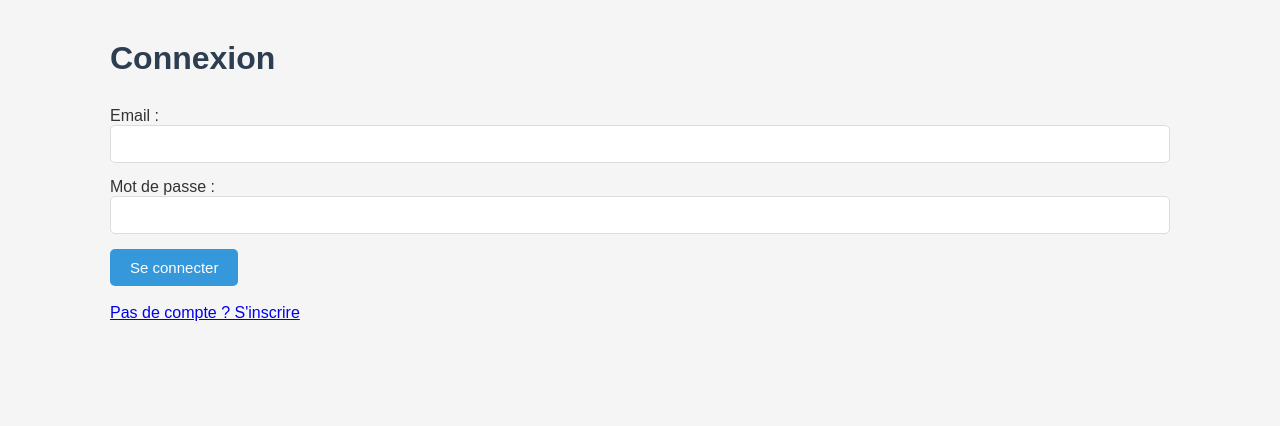
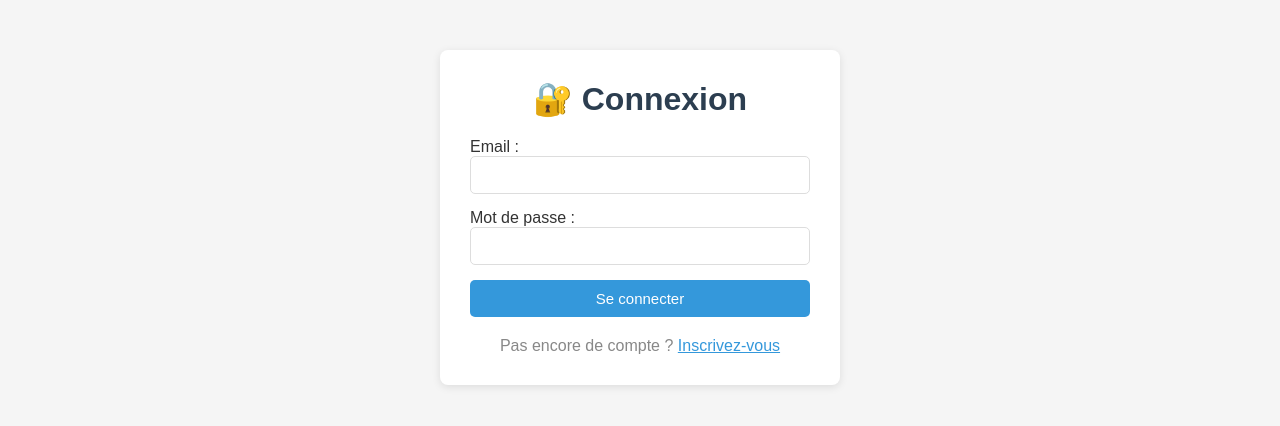
Before and after one commit to Yerimm001/ma-boutique, a Flask app: page /connexion in a window 1280 px wide. Shown: the part 48-474 px from the top of the page. Run offline with Flask 3, Linux system fonts and the light colour scheme; parts of the project's set-up code (start-up, migrations or seed data) failed here and were passed over.

Commit message:
mise a jour

```diff
--- a/templates/connexion.html
+++ b/templates/connexion.html
@@ -8,7 +8,9 @@
 {% block titre %}Connexion{% endblock %}
 {% block contenu %}
 
-<h1>Connexion</h1>
+<div style="max-width:400px; margin:50px auto; background:white; padding:30px; border-radius:8px; box-shadow:0 2px 8px rgba(0,0,0,0.1)">
+    <h1 style="text-align:center; margin-bottom:20px">🔐 Connexion</h1>
+
     {% if erreur %}
         <p class="erreur">{{ erreur }}</p>
     {% endif %}
@@ -22,10 +24,14 @@
             <label>Mot de passe :</label><br>
             <input type="password" name="mot_de_passe" required>
         </p>
-    <button type="submit">Se connecter</button>
+        <button type="submit" style="width:100%">Se connecter</button>
     </form>
-<br>
-<a href="/inscription">Pas de compte ? S'inscrire</a>
+
+    <p style="text-align:center; margin-top:20px; color:#888">
+        Pas encore de compte ?
+        <a href="/inscription" style="color:#3498db">Inscrivez-vous</a>
+    </p>
+</div>
 
 {% endblock %}
 </body>
```
Also changed, not shown: templates/inscription.html (+10 -4 lines). Lines whose indentation alone changed are shown as unchanged.
